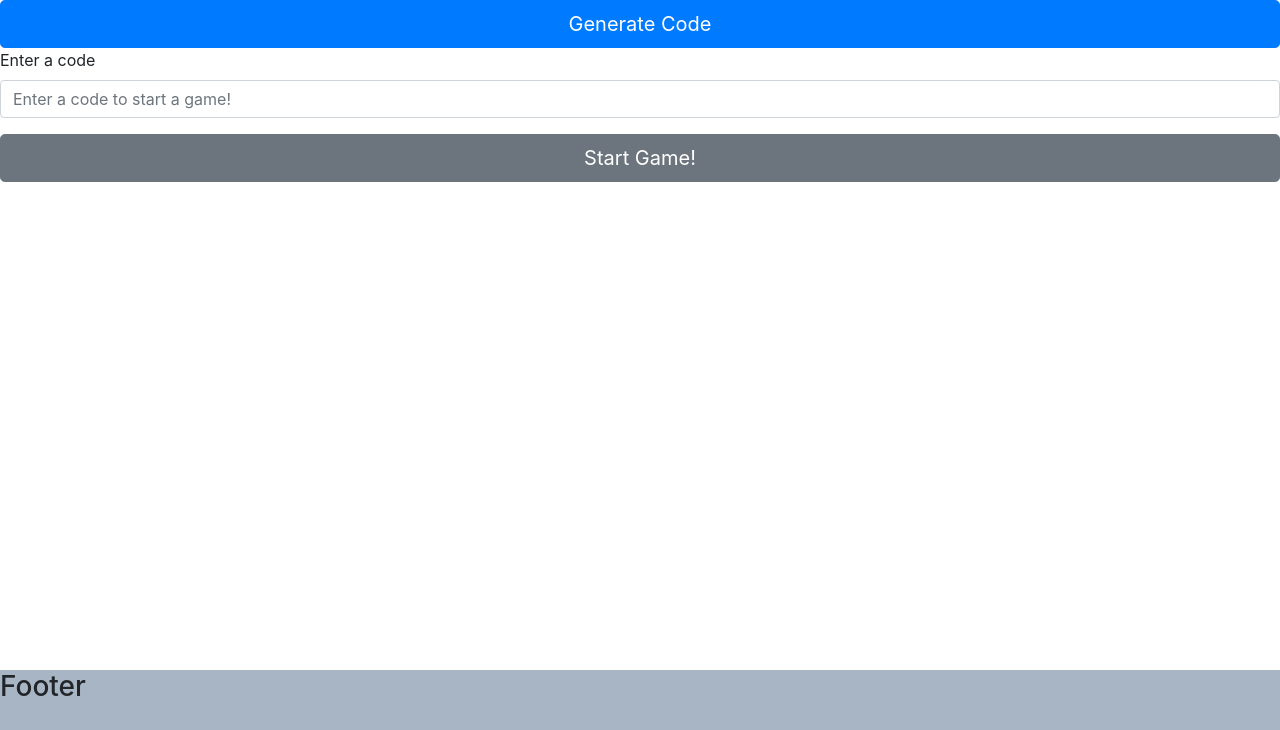
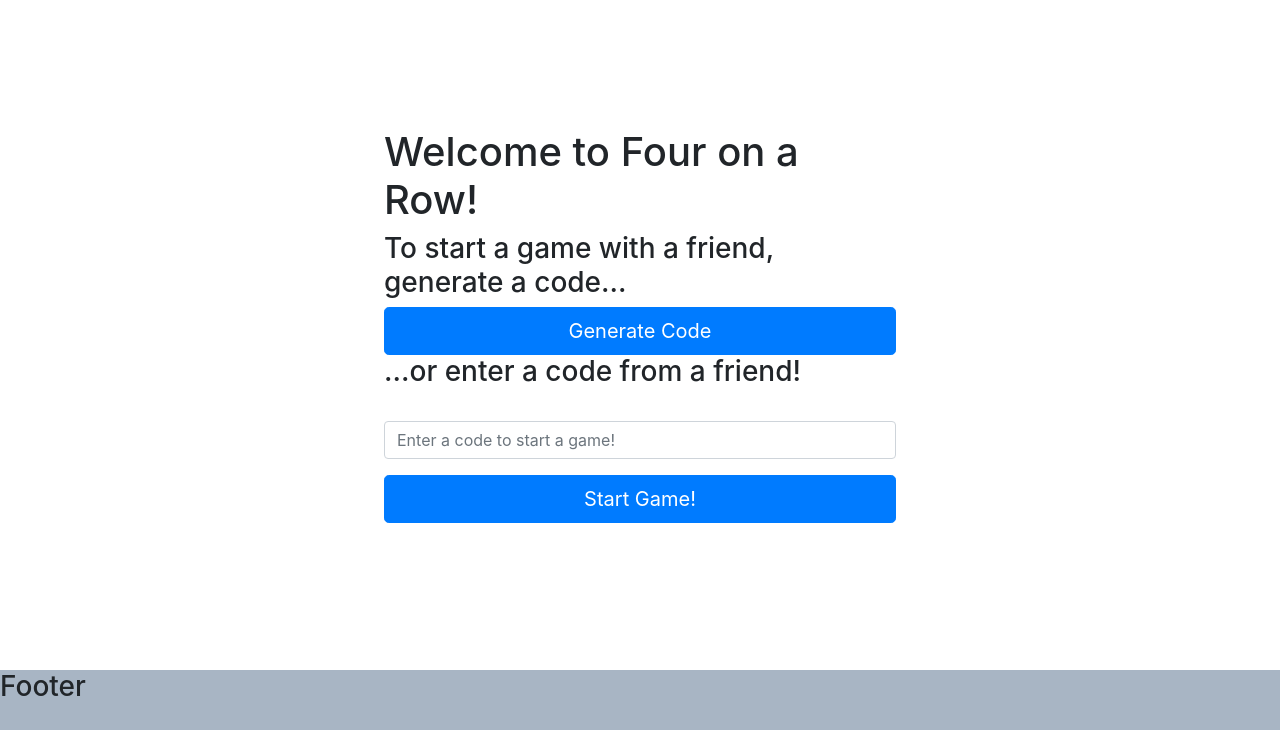
Before and after one commit to LarsDR5/WP19Game, a PHP site: page / in a window 1280 px wide. Shown: the part 70-800 px from the top of the page. Run offline with PHP 8.4, Linux system fonts and the light colour scheme.

Commit message:
added some styling for home screen

```diff
--- a/index.php
+++ b/index.php
@@ -7,14 +7,17 @@
         <?php include 'header.html'; ?>
         <div id='main_div'>
             <div id='under_main_div'>
+                <h1 class="welcomeText">Welcome to Four on a Row!</h1>
+                <h3 class="welcomeText">To start a game with a friend, generate a code...</h3>
                 <button type="button" class="btn btn-primary btn-lg btn-block">Generate Code</button>
+                <h3 class="welcomeText">...or enter a code from a friend!</h3>
                 <form>
                     <div class="form-group">
-                        <label for="codeInput">Enter a code</label>
+                        <label for="codeInput"></label>
                             <input type="text" class="form-control" id="codeInput" placeholder="Enter a code to start a game!">
                     </div>
                 </form>
-                <button type="button" class="btn btn-secondary btn-lg btn-block">Start Game!</button>
+                <button type="button" class="btn btn-primary btn-lg btn-block">Start Game!</button>
             </div>
         </div>
         <?php include 'footer.html'; ?>
--- a/styles/main_style.css
+++ b/styles/main_style.css
@@ -18,6 +18,12 @@ header{
 
 }
 
+#under_main_div {
+    margin-right: 30%;
+    margin-left: 30%;
+    margin-top: 10%;
+}
+
 footer{
     height: 60px;
     width: 100%;
@@ -25,3 +31,7 @@ footer{
     position: absolute;
     bottom: 0;
 }
+
+.welcomeText {
+
+}
```
